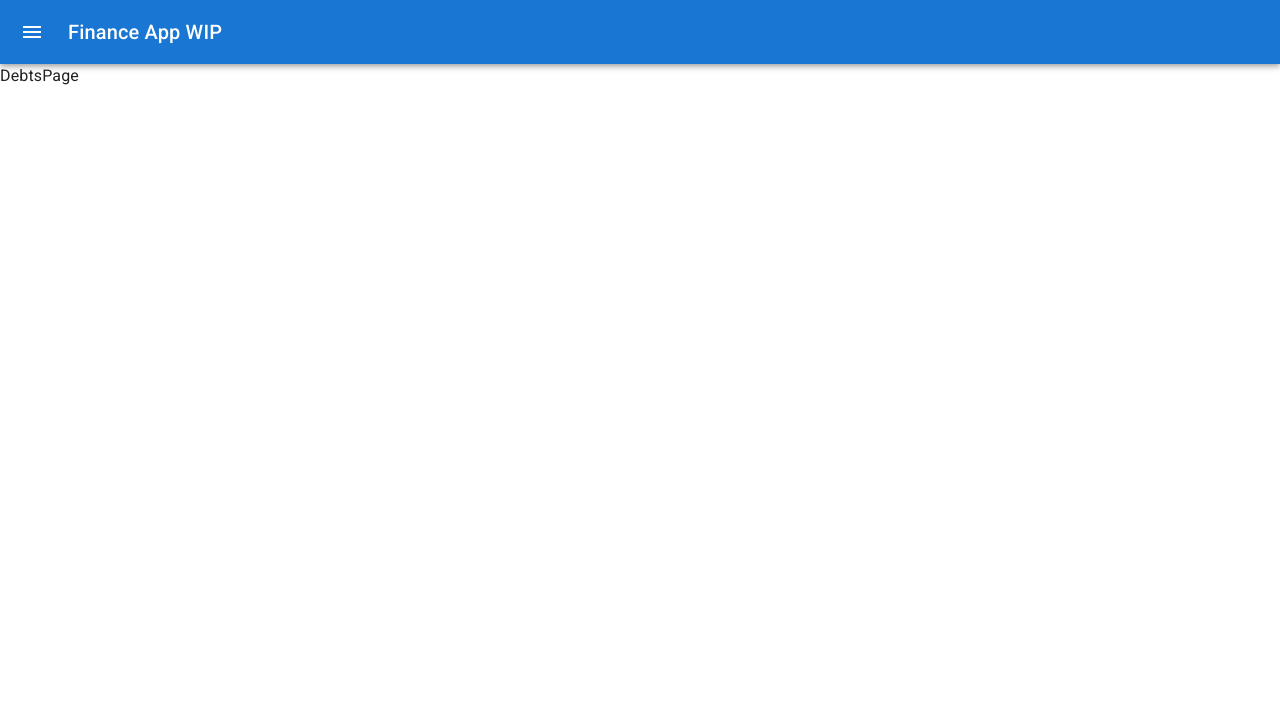
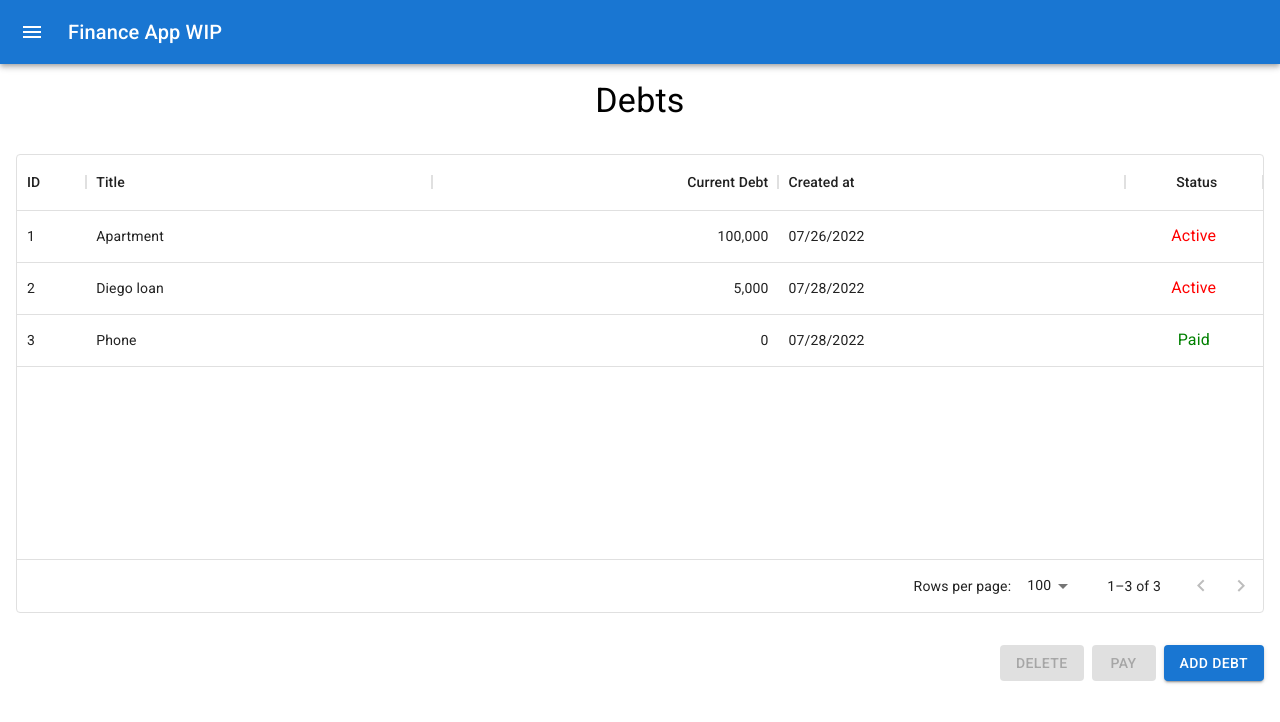
Before and after one commit to zJaaal/finance-app, a React (Vite) app: page /debts in a window 1280 px wide. Shown: the top 722 px of the page. Built offline with nearby package versions, Linux system fonts and the light colour scheme.

Commit message:
Full implementation
Note: Pay button is on WIP

```diff
--- a/src/pages/DebtsPage.tsx
+++ b/src/pages/DebtsPage.tsx
@@ -1,7 +1,142 @@
-import React from "react";
+import { Grid, Typography, Button } from "@mui/material";
+import {
+  GridRowsProp,
+  GridColDef,
+  DataGrid,
+  GridRenderCellParams,
+} from "@mui/x-data-grid";
+import { useDispatch, useSelector } from "react-redux";
+import { IRootState } from "../reducers/rootReducer";
+
+import ModalType from "../hooks/open/ModalType";
+import useOpen from "../hooks/open/useOpen";
+import IDebt from "../interfaces/IDebt";
+import DebtsModal from "../components/debts-page/DebtsModal";
+import IDebtState from "../reducers/debt/IDebtState";
+import {
+  debtCleanActive,
+  debtDelete,
+  debtSelectActive,
+} from "../actions/debt/debtActions";
+import DebtActions from "../actions/debt/enum/DebtActions";
 
 const DebtsPage = () => {
-  return <div>DebtsPage</div>;
+  const dispatch = useDispatch();
+
+  const debt: IDebtState = useSelector((state: IRootState) => state.debt);
+
+  const { isOpen, handleOpen, handleClose } = useOpen(
+    debt.activeDebt ? ModalType.DEBT : ModalType.GENERAL
+  );
+
+  const handlePay = () => {};
+  const handleDelete = () => {
+    dispatch<debtDelete>({ type: DebtActions.DEBT_DELETE });
+  };
+
+  const handleRowClick = () => {
+    dispatch<debtCleanActive>({ type: DebtActions.DEBT_CLEAN_ACTIVE });
+  };
+  const handleRowDoubleClick = ({ row }: { row: IDebt }) => {
+    dispatch<debtSelectActive>({
+      type: DebtActions.DEBT_SELECT_ACTIVE,
+      payload: row,
+    });
+  };
+
+  const rows: GridRowsProp<IDebt> = debt.debts;
+  const columns: GridColDef[] = [
+    {
+      field: "id",
+      headerName: "ID",
+      flex: 0.2,
+    },
+    {
+      field: "title",
+      headerName: "Title",
+      flex: 1,
+    },
+    {
+      type: "number",
+      field: "amount",
+      headerName: "Current Debt",
+      flex: 1,
+    },
+    {
+      type: "date",
+      field: "date",
+      headerName: "Created at",
+      flex: 1,
+    },
+    {
+      type: "boolean",
+      field: "paid",
+      headerName: "Status",
+      flex: 0.4,
+      renderCell: (params: GridRenderCellParams<boolean>) => (
+        <Typography
+          variant="body1"
+          sx={{
+            color: `${params.value ? "green" : "red"}`,
+          }}
+        >
+          {params.value ? "Paid" : "Active"}
+        </Typography>
+      ),
+    },
+  ];
+  return (
+    <Grid container item xs direction={"column"} height={"100%"}>
+      <DebtsModal isOpen={isOpen} handleClose={handleClose} />
+      <Grid item xs={1} padding={2}>
+        <Typography variant="h4" color="initial" align="center">
+          Debts
+        </Typography>
+      </Grid>
+      <Grid item xs={8} padding={2}>
+        <DataGrid
+          columns={columns}
+          rows={rows}
+          onRowClick={handleRowClick}
+          onRowDoubleClick={handleRowDoubleClick}
+          disableSelectionOnClick
+        />
+      </Grid>
+      <Grid
+        container
+        item
+        sx={{ justifyContent: { xs: "center", sm: "flex-end" } }}
+        xs={1}
+        padding={2}
+      >
+        <Grid item>
+          <Button
+            variant={"contained"}
+            onClick={handleDelete}
+            color="error"
+            disabled={!debt.activeDebt}
+          >
+            Delete
+          </Button>
+        </Grid>
+        <Grid item marginRight={1} marginLeft={1}>
+          <Button
+            variant={"contained"}
+            onClick={handlePay}
+            color="success"
+            disabled={!debt.activeDebt}
+          >
+            Pay
+          </Button>
+        </Grid>
+        <Grid item>
+          <Button variant={"contained"} onClick={handleOpen}>
+            {!debt.activeDebt ? "Add Debt" : "Update"}
+          </Button>
+        </Grid>
+      </Grid>
+    </Grid>
+  );
 };
 
 export default DebtsPage;
```
